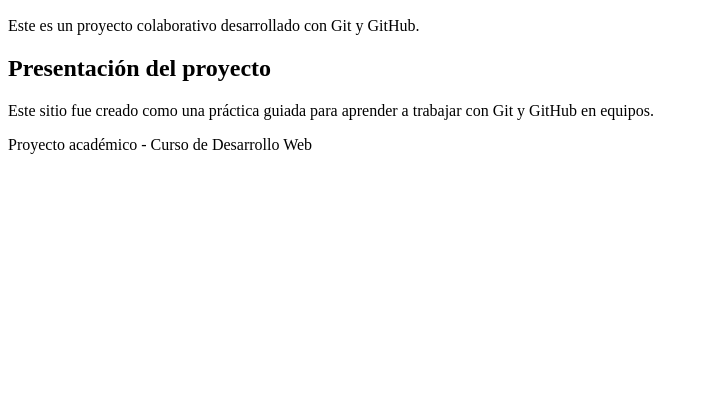
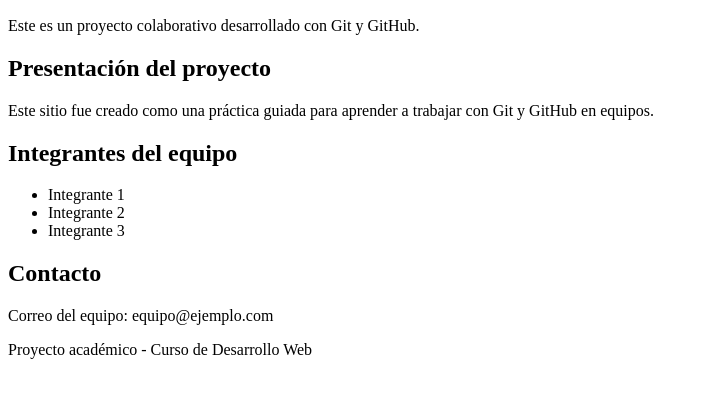
Before and after one commit to galagarza1986/tm3100-grupal-html-2026, a plain HTML site: page index.html in a window 1280 px wide. Shown: the part 110-508 px from the top of the page, without its empty margins (0-708 px from the left). Drawn offline with Linux system fonts and the light colour scheme.

Commit message:
Se agregó la sección de integrantes y contactos

```diff
--- a/index.html
+++ b/index.html
@@ -21,6 +21,20 @@
     <p>Este sitio fue creado como una práctica guiada para aprender a trabajar con Git y GitHub en equipos.</p>
 </section>
 
+<section id="integrantes">
+    <h2>Integrantes del equipo</h2>
+    <ul>
+        <li>Integrante 1</li>
+        <li>Integrante 2</li>
+        <li>Integrante 3</li>
+    </ul>
+</section>
+
+<section id="contacto">
+    <h2>Contacto</h2>
+    <p>Correo del equipo: equipo@ejemplo.com</p>
+</section>
+
 
     <footer>
         <p>Proyecto académico - Curso de Desarrollo Web</p>
```
